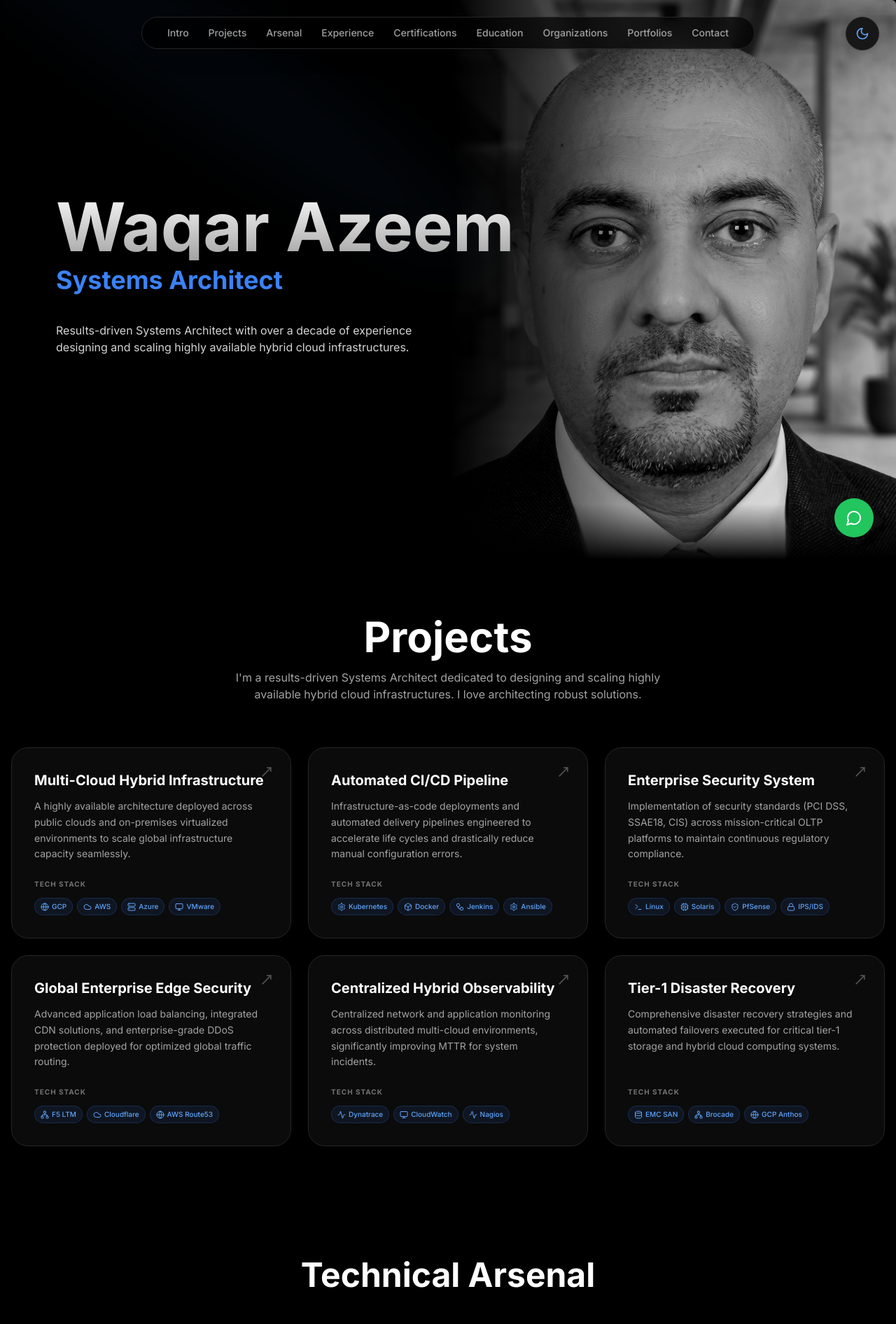
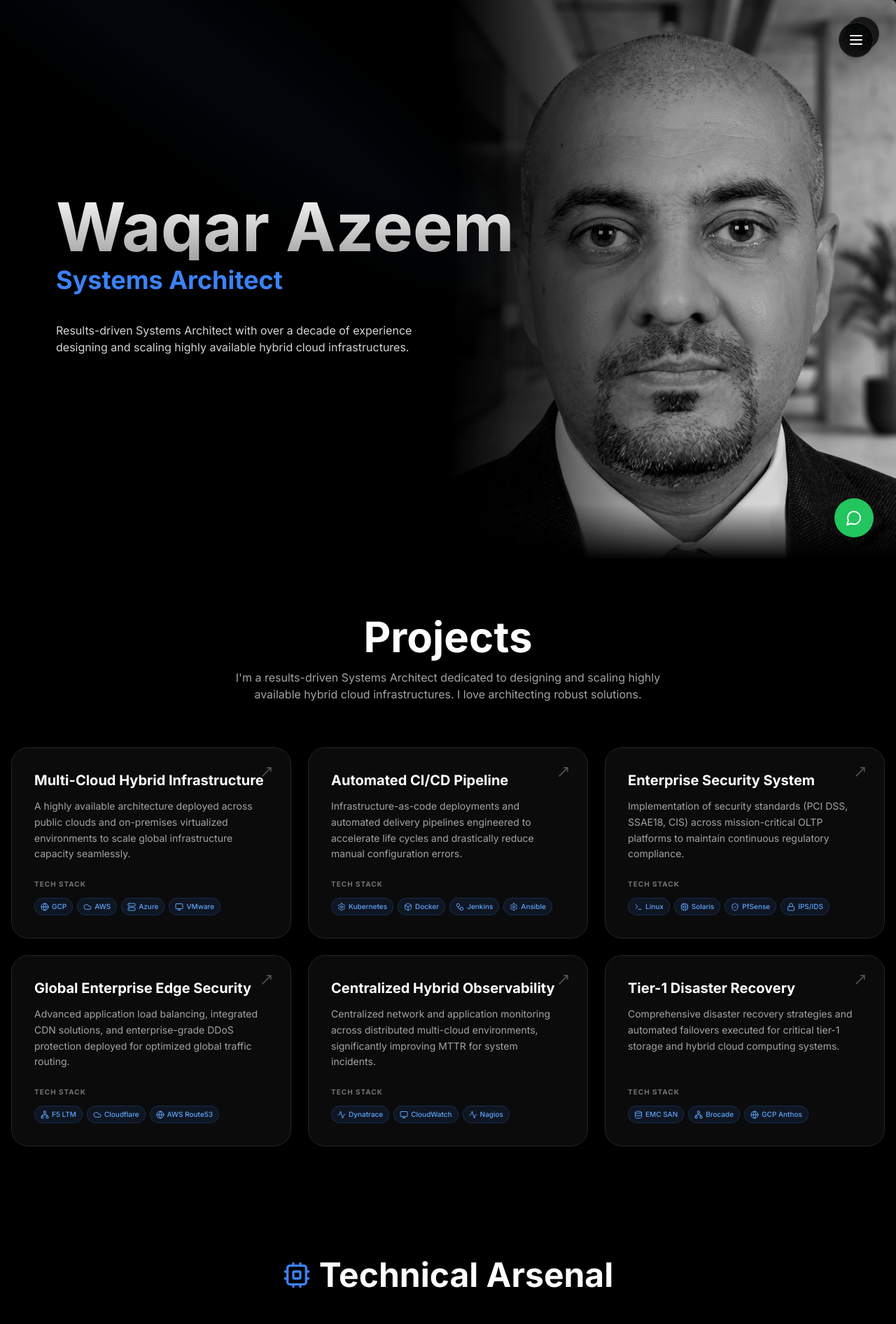
Before and after one commit to induslevel/waqar-portfolio, a Next.js app: page / in a window 1280 px wide. Shown: the top 1892 px of the page at 70% size. Built offline with nearby package versions, Linux system fonts and the light colour scheme.

Commit message:
Converting top bar to menu

```diff
--- a/src/components/Credentials.tsx
+++ b/src/components/Credentials.tsx
@@ -3,7 +3,7 @@ import { Award, BookOpen, MoveUpRight, Globe, Cloud, Terminal, Monitor, LayoutGr
 export function Credentials() {
   return (
     <section id="credentials" className="py-20 bg-neutral-50 dark:bg-neutral-900/30">
-      <div className="max-w-4xl mx-auto px-4 flex flex-col space-y-20">
+      <div className="max-w-7xl mx-auto px-4 flex flex-col space-y-20">
         {/* Certifications Section */}
         <div id="certifications">
           <div className="flex items-center gap-3 mb-10 justify-center">
@@ -45,7 +45,7 @@ export function Credentials() {
             <BookOpen className="w-10 h-10 text-blue-500" />
             <h2 className="text-3xl md:text-5xl font-bold text-black dark:text-white">Education</h2>
           </div>
-          <a href="https://www.uet.edu.pk/" target="_blank" rel="noopener noreferrer" className="bg-white dark:bg-black/50 border border-neutral-200 dark:border-neutral-800 p-8 rounded-3xl block hover:border-blue-500/30 transition-all group shadow-sm hover:shadow-lg max-w-2xl mx-auto">
+          <a href="https://www.uet.edu.pk/" target="_blank" rel="noopener noreferrer" className="bg-white dark:bg-black/50 border border-neutral-200 dark:border-neutral-800 p-8 rounded-3xl block hover:border-blue-500/30 transition-all group shadow-sm hover:shadow-lg w-full">
             <h3 className="text-2xl font-bold text-black dark:text-white group-hover:text-blue-600 dark:group-hover:text-blue-400 transition-colors">Bachelor of Electrical Engineering</h3>
             <p className="text-blue-600 dark:text-blue-400 font-medium text-lg mt-1">University of Engineering and Technology, Lahore</p>
             <p className="text-neutral-500 dark:text-neutral-500 text-sm mt-2 font-mono">July 2005 – July 2009</p>
--- a/src/components/Experience.tsx
+++ b/src/components/Experience.tsx
@@ -1,10 +1,14 @@
 import React from "react";
+import { Briefcase } from "lucide-react";
 
 export function Experience() {
   return (
     <section id="experience" className="py-20 bg-white dark:bg-black text-black dark:text-white">
-      <div className="max-w-4xl mx-auto px-4">
-        <h2 className="text-3xl md:text-5xl font-bold mb-16 text-center">Professional Journey</h2>
+      <div className="max-w-7xl mx-auto px-4">
+        <div className="flex items-center gap-3 mb-16 justify-center">
+          <Briefcase className="w-10 h-10 text-blue-500" />
+          <h2 className="text-3xl md:text-5xl font-bold text-center">Professional Journey</h2>
+        </div>
         <div className="space-y-12">
           {experiences.map((exp, index) => (
             <div key={index} className="relative pl-8 border-l border-neutral-200 dark:border-neutral-800 pb-12 last:pb-0">
--- a/src/components/Interests.tsx
+++ b/src/components/Interests.tsx
@@ -1,13 +1,15 @@
-import React from "react";
-import { Camera, BookOpen } from "lucide-react";
+import { Camera, BookOpen, Palette } from "lucide-react";
 
 export function Interests() {
   return (
     <section id="interests" className="py-20 bg-neutral-50 dark:bg-neutral-900/30">
       <div className="max-w-7xl mx-auto px-4">
-        <h2 className="text-3xl md:text-5xl font-bold text-black dark:text-white mb-16 text-center">Creative Portfolios</h2>
+        <div className="flex items-center gap-3 mb-16 justify-center">
+          <Palette className="w-10 h-10 text-blue-500" />
+          <h2 className="text-3xl md:text-5xl font-bold text-black dark:text-white text-center">Creative Portfolios</h2>
+        </div>
 
-        <div className="grid grid-cols-1 md:grid-cols-2 gap-8 max-w-5xl mx-auto">
+        <div className="grid grid-cols-1 md:grid-cols-2 gap-8 w-full">
           {portfolios.map((item, index) => (
             <a
               key={index}
--- a/src/components/Navbar.tsx
+++ b/src/components/Navbar.tsx
@@ -1,9 +1,11 @@
 "use client";
 import React, { useState, useEffect } from "react";
 import { cn } from "@/lib/utils";
+import { Menu, X } from "lucide-react";
 
 export function Navbar() {
   const [scrolled, setScrolled] = useState(false);
+  const [isOpen, setIsOpen] = useState(false);
 
   useEffect(() => {
     const handleScroll = () => {
@@ -27,24 +29,48 @@ export function Navbar() {
 
   return (
     <div className={cn(
-      "fixed top-6 left-1/2 -translate-x-1/2 z-[100] transition-all duration-300 w-[95%] max-w-fit",
-      scrolled ? "top-4" : "top-6"
+      "fixed right-6 z-[100] transition-all duration-300",
+      scrolled ? "top-4" : "top-6 md:top-8 md:right-8"
     )}>
-      <nav className={cn(
-        "flex items-center gap-1 p-1.5 rounded-full border transition-all duration-300",
-        "bg-white/70 dark:bg-black/70 backdrop-blur-md border-neutral-200 dark:border-neutral-800 shadow-xl",
-        scrolled ? "py-1 px-4" : "py-1.5 px-6"
-      )}>
+      {/* Burger Button */}
+      <button
+        onClick={() => setIsOpen(!isOpen)}
+        className={cn(
+          "p-3 rounded-full border transition-all duration-300 shadow-xl flex items-center justify-center relative z-20",
+          "bg-white/80 dark:bg-black/80 backdrop-blur-md border-neutral-200 dark:border-neutral-800 text-black dark:text-white hover:scale-105"
+        )}
+      >
+        {isOpen ? <X className="w-6 h-6" /> : <Menu className="w-6 h-6" />}
+      </button>
+
+      {/* Overlay for mobile (optional, but good for closing) */}
+      {isOpen && (
+        <div
+          className="fixed inset-0 z-10"
+          onClick={() => setIsOpen(false)}
+        />
+      )}
+
+      {/* Dropdown Menu */}
+      <div
+        className={cn(
+          "absolute top-full right-0 mt-4 w-56 rounded-2xl border border-neutral-200 dark:border-neutral-800 bg-white/90 dark:bg-black/90 backdrop-blur-xl shadow-2xl transition-all duration-300 overflow-hidden origin-top-right z-20",
+          isOpen ? "scale-100 opacity-100 pointer-events-auto translate-y-0" : "scale-95 opacity-0 pointer-events-none -translate-y-4"
+        )}
+      >
+        <div className="flex flex-col py-2">
           {navItems.map((item) => (
             <a
               key={item.name}
               href={item.link}
-            className="px-3 py-1.5 text-xs md:text-sm font-medium text-neutral-600 dark:text-neutral-400 hover:text-black dark:hover:text-white rounded-full hover:bg-neutral-100 dark:hover:bg-neutral-900 transition-all"
+              onClick={() => setIsOpen(false)}
+              className="px-6 py-3 text-sm font-medium text-neutral-600 dark:text-neutral-400 hover:text-blue-600 dark:hover:text-blue-400 hover:bg-neutral-100 dark:hover:bg-neutral-900/50 transition-all"
             >
               {item.name}
             </a>
           ))}
-      </nav>
+        </div>
+      </div>
     </div>
   );
 }
--- a/src/components/Organizations.tsx
+++ b/src/components/Organizations.tsx
@@ -6,11 +6,11 @@ export function Organizations() {
     <section id="organizations" className="py-20 bg-white dark:bg-black">
       <div className="max-w-7xl mx-auto px-4">
         <div className="flex items-center gap-3 mb-12 justify-center">
-          <Users className="w-8 h-8 text-blue-500" />
+          <Users className="w-10 h-10 text-blue-500" />
           <h2 className="text-3xl md:text-5xl font-bold text-black dark:text-white text-center">Fellowships & Organizations</h2>
         </div>
 
-        <div className="grid grid-cols-1 md:grid-cols-2 gap-6 max-w-4xl mx-auto">
+        <div className="grid grid-cols-1 md:grid-cols-2 gap-6 w-full">
           {orgs.map((org, index) => (
             <a
               key={index}
--- a/src/components/Skills.tsx
+++ b/src/components/Skills.tsx
@@ -21,8 +21,11 @@ export function Skills() {
   return (
     <section id="arsenal" className="py-20 bg-white dark:bg-black">
       <div className="max-w-7xl mx-auto px-4">
-        <h2 className="text-3xl md:text-5xl font-bold text-black dark:text-white mb-12 text-center">Technical Arsenal</h2>
-        <BentoGrid className="max-w-4xl mx-auto">
+        <div className="flex items-center gap-3 mb-12 justify-center">
+          <Cpu className="w-10 h-10 text-blue-500" />
+          <h2 className="text-3xl md:text-5xl font-bold text-black dark:text-white text-center">Technical Arsenal</h2>
+        </div>
+        <BentoGrid className="max-w-7xl mx-auto">
           {items.map((item, i) => (
             <BentoGridItem
               key={i}
```
Lines whose indentation alone changed are shown as unchanged.
